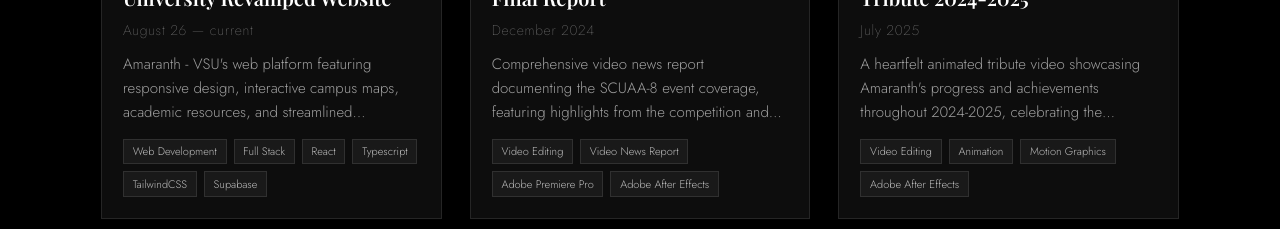
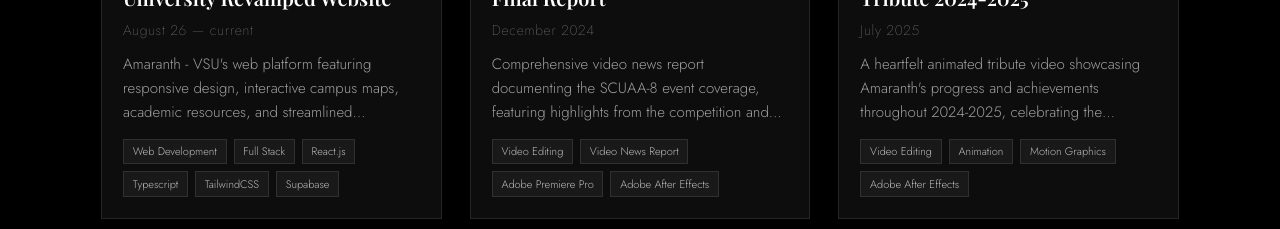
Before and after one commit to Ytian-DEV/MyPortfolio, a React (Vite) app: page / in a window 1280 px wide. Shown: the part 4260-4489 px from the top of the page. Built offline with nearby package versions, Linux system fonts and the light colour scheme; a web font is replaced by a local one.

Commit message:
change: in App.tsx line 389 changed React to React.js

```diff
--- a/src/App.tsx
+++ b/src/App.tsx
@@ -386,7 +386,7 @@
       type: "web",
       link: "https://amaranth-dvm6.vercel.app/",
       imageUrl: amaranthWeb,
-      tags: ["Web Development", "Full Stack", "React", "Typescript", "TailwindCSS", "Supabase"]
+      tags: ["Web Development", "Full Stack", "React.js", "Typescript", "TailwindCSS", "Supabase"]
     },
     {
       title: "AMARANTH SCUAA-8 Coverage Final Report",
```
